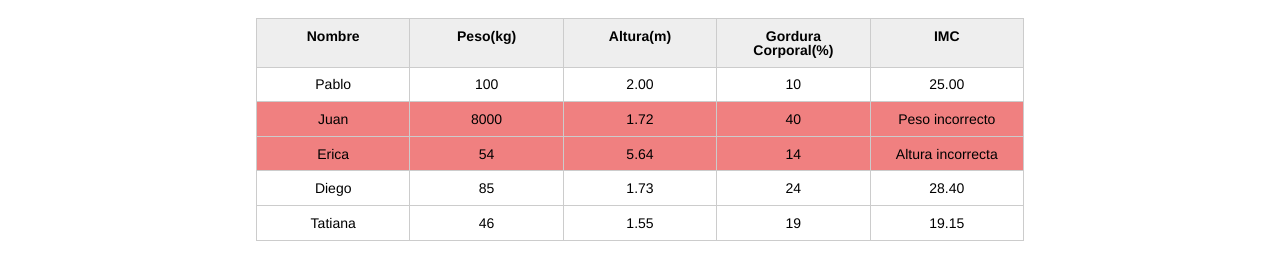
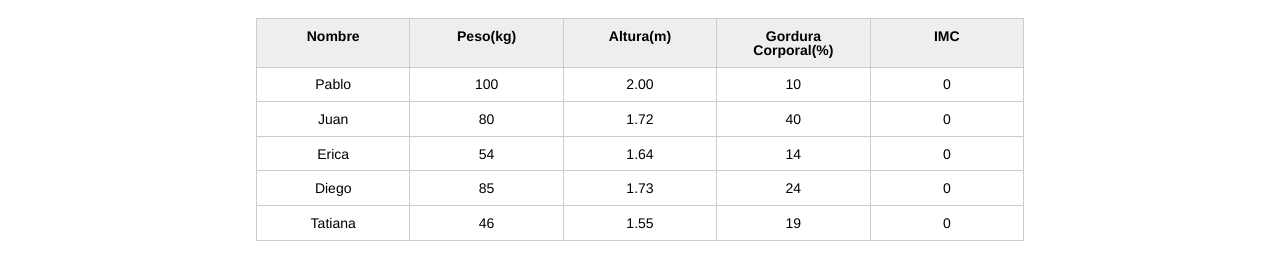
Before and after one commit to acamus79/ORACLE-One, a plain HTML site: page JavaScript/Parte 1/index.html in a window 1280 px wide. Shown: the part 123-380 px from the top of the page. Drawn offline with Linux system fonts and the light colour scheme.

Commit message:
Update index.html

```diff
--- a/JavaScript/Parte 1/index.html
+++ b/JavaScript/Parte 1/index.html
@@ -36,7 +36,7 @@
 							</tr>
 						<tr class="paciente" >
 							<td class="info-nombre">Juan</td>
-							<td class="info-peso">8000</td>
+							<td class="info-peso">80</td>
 							<td class="info-altura">1.72</td>
 							<td class="info-gordura">40</td>
 							<td class="info-imc">0</td>
@@ -45,7 +45,7 @@
 						<tr class="paciente" >
 							<td class="info-nombre">Erica</td>
 							<td class="info-peso">54</td>
-							<td class="info-altura">5.64</td>
+							<td class="info-altura">1.64</td>
 							<td class="info-gordura">14</td>
 							<td class="info-imc">0</td>
 						</tr>
@@ -92,6 +92,7 @@
 			</form>
 		</section>
 
-		<script src="js/principal.js"></script>
+		<script src="js/calcularIMC.js"></script>
+		<script src="js/form.js"></script>
 	</body>
 </html>
```
